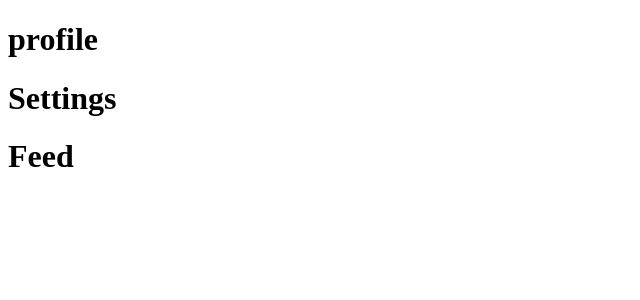
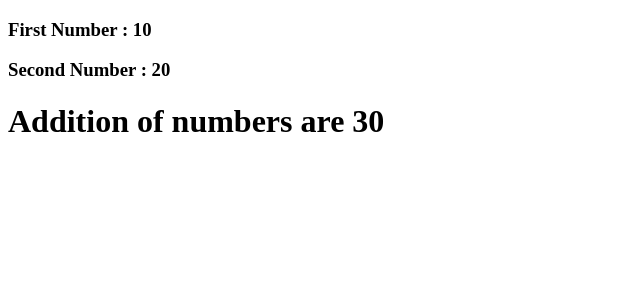
Before and after one commit to amanrcbfan99/mastering-react, a React (Vite) app: page / in a window 1280 px wide. Shown: the top 300 px of the page, without its empty margins (0-640 px from the left). Built offline with nearby package versions, Linux system fonts and the light colour scheme.

Commit message:
Implementing dynamic values from the user and perform calculation

```diff
--- a/src/App.jsx
+++ b/src/App.jsx
@@ -1,11 +1,16 @@
-function Testing(){
-  return(
+// function Numbers(){
+
+// }
+
+export function Addition(){
+
+  const a = 10;
+  const b = 20;
+  return (
     <div>
-    <h1>Hello World</h1>
-    <h2>Hello Duniya</h2>
-    <h3>Hello Sansaar</h3>
-  </div>
+      <h3>First Number : 10</h3>
+      <h3>Second Number : 20</h3>
+    <h1>Addition of numbers are {a+b}</h1>
+    </div>
   )
 }
-
-export default Testing
--- a/src/main.jsx
+++ b/src/main.jsx
@@ -1,14 +1,16 @@
 import { StrictMode } from 'react'
 import { createRoot } from 'react-dom/client'
 // import './index.css'
-import App from './App.jsx'
+// import App from './App.jsx'
 import {Profile, Settings, Feed } from './Header.jsx'
+import { Addition } from './App.jsx'
 
 createRoot(document.getElementById('root')).render(
   <StrictMode>
     {/* <App /> */}
-    <Profile />
-    <Settings />
-    <Feed />
+    {/* <Profile /> */}
+    {/* <Settings /> */}
+    {/* <Feed /> */}
+    <Addition />
   </StrictMode>,
 )
```
